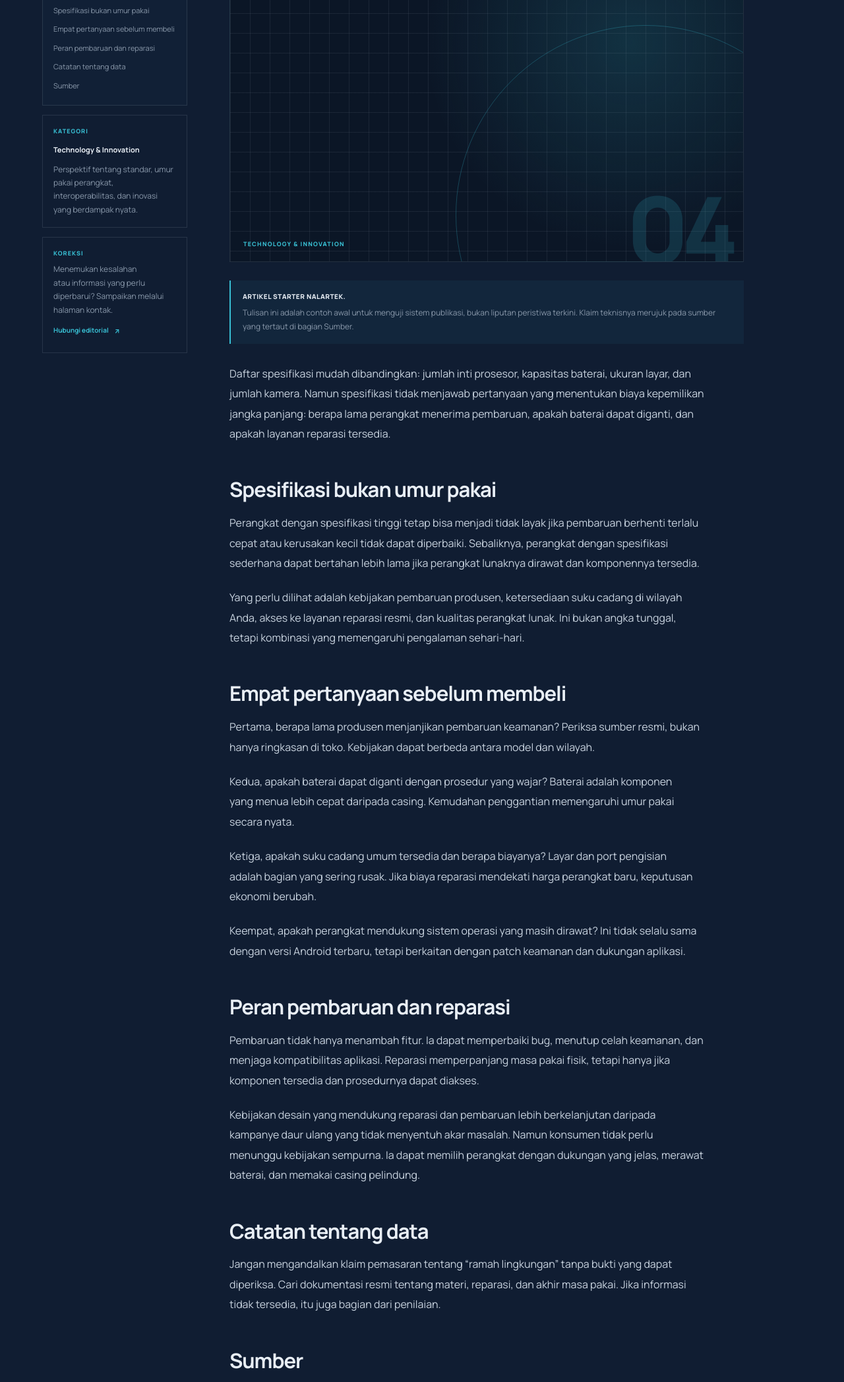
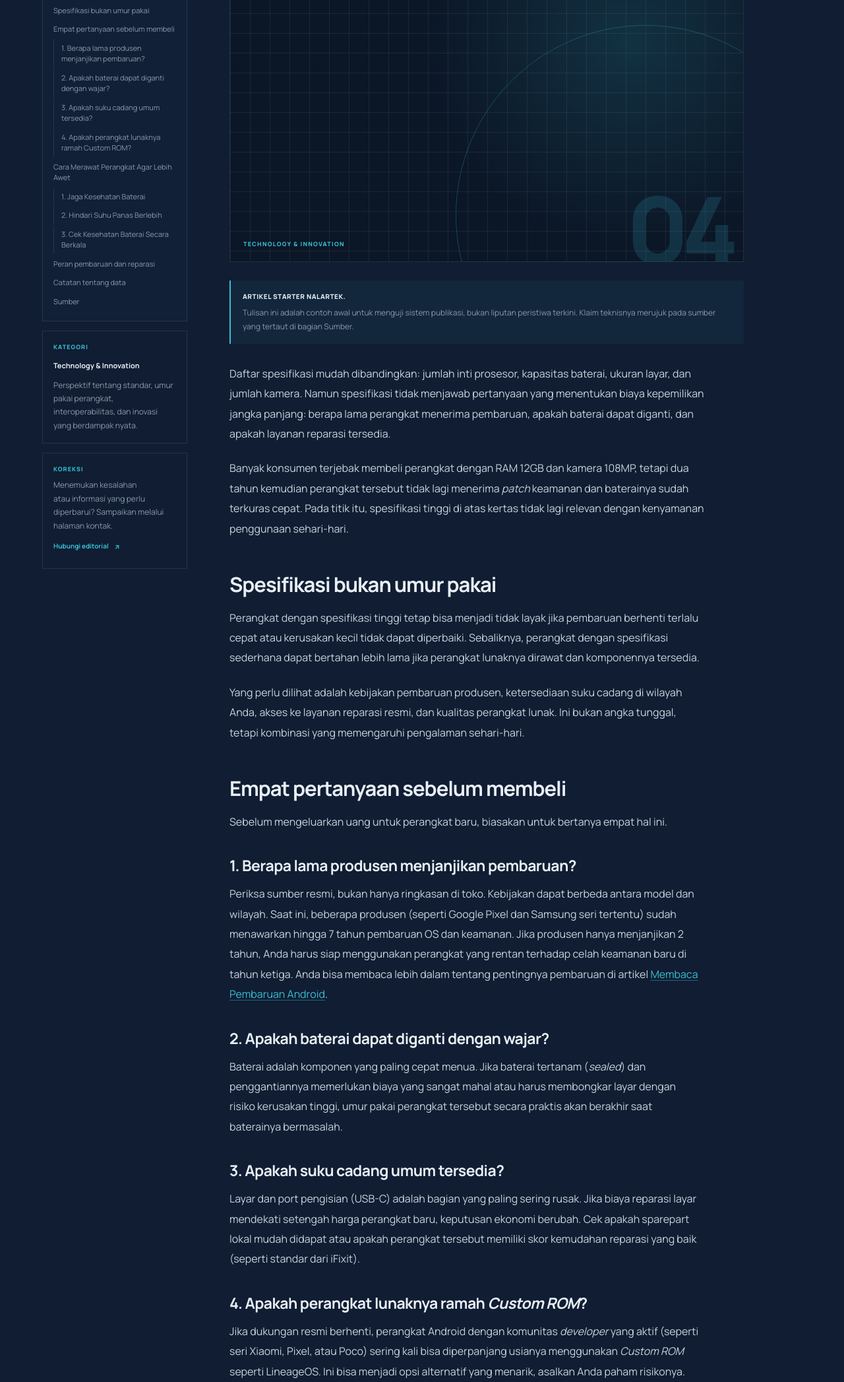
Before and after one commit to nalartek/nalartek, an Astro site: page /articles/umur-pakai-perangkat in a window 1280 px wide. Shown: the part 706-2800 px from the top of the page at 66% size. Built offline with nearby package versions, Linux system fonts and the light colour scheme; Astro itself is replaced by a stand-in of ours.

Commit message:
feat: expand device lifespan article and add battery health tips

```diff
--- a/src/content/articles/umur-pakai-perangkat.md
+++ b/src/content/articles/umur-pakai-perangkat.md
@@ -3,6 +3,7 @@ title: "Umur Pakai Perangkat: Membaca Lebih dari Spesifikasi"
 description: "Spesifikasi di atas kertas tidak menentukan berapa lama perangkat berguna. Dukungan pembaruan, reparasi, dan ketersediaan suku cadang adalah bagian dari keputusan."
 slug: "umur-pakai-perangkat"
 pubDate: 2026-10-28
+updatedDate: 2026-11-14
 author: "NalarTek Editorial"
 category: "technology-innovation"
 tags:
@@ -14,6 +15,8 @@ starter: true
 
 Daftar spesifikasi mudah dibandingkan: jumlah inti prosesor, kapasitas baterai, ukuran layar, dan jumlah kamera. Namun spesifikasi tidak menjawab pertanyaan yang menentukan biaya kepemilikan jangka panjang: berapa lama perangkat menerima pembaruan, apakah baterai dapat diganti, dan apakah layanan reparasi tersedia.
 
+Banyak konsumen terjebak membeli perangkat dengan RAM 12GB dan kamera 108MP, tetapi dua tahun kemudian perangkat tersebut tidak lagi menerima *patch* keamanan dan baterainya sudah terkuras cepat. Pada titik itu, spesifikasi tinggi di atas kertas tidak lagi relevan dengan kenyamanan penggunaan sehari-hari.
+
 ## Spesifikasi bukan umur pakai
 
 Perangkat dengan spesifikasi tinggi tetap bisa menjadi tidak layak jika pembaruan berhenti terlalu cepat atau kerusakan kecil tidak dapat diperbaiki. Sebaliknya, perangkat dengan spesifikasi sederhana dapat bertahan lebih lama jika perangkat lunaknya dirawat dan komponennya tersedia.
@@ -22,28 +25,47 @@ Yang perlu dilihat adalah kebijakan pembaruan produsen, ketersediaan suku cadang
 
 ## Empat pertanyaan sebelum membeli
 
-Pertama, berapa lama produsen menjanjikan pembaruan keamanan? Periksa sumber resmi, bukan hanya ringkasan di toko. Kebijakan dapat berbeda antara model dan wilayah.
+Sebelum mengeluarkan uang untuk perangkat baru, biasakan untuk bertanya empat hal ini.
 
-Kedua, apakah baterai dapat diganti dengan prosedur yang wajar? Baterai adalah komponen yang menua lebih cepat daripada casing. Kemudahan penggantian memengaruhi umur pakai secara nyata.
+### 1. Berapa lama produsen menjanjikan pembaruan?
+Periksa sumber resmi, bukan hanya ringkasan di toko. Kebijakan dapat berbeda antara model dan wilayah. Saat ini, beberapa produsen (seperti Google Pixel dan Samsung seri tertentu) sudah menawarkan hingga 7 tahun pembaruan OS dan keamanan. Jika produsen hanya menjanjikan 2 tahun, Anda harus siap menggunakan perangkat yang rentan terhadap celah keamanan baru di tahun ketiga. Anda bisa membaca lebih dalam tentang pentingnya pembaruan di artikel [Membaca Pembaruan Android](/articles/membaca-pembaruan-android/).
 
-Ketiga, apakah suku cadang umum tersedia dan berapa biayanya? Layar dan port pengisian adalah bagian yang sering rusak. Jika biaya reparasi mendekati harga perangkat baru, keputusan ekonomi berubah.
+### 2. Apakah baterai dapat diganti dengan wajar?
+Baterai adalah komponen yang paling cepat menua. Jika baterai tertanam (*sealed*) dan penggantiannya memerlukan biaya yang sangat mahal atau harus membongkar layar dengan risiko kerusakan tinggi, umur pakai perangkat tersebut secara praktis akan berakhir saat baterainya bermasalah.
 
-Keempat, apakah perangkat mendukung sistem operasi yang masih dirawat? Ini tidak selalu sama dengan versi Android terbaru, tetapi berkaitan dengan patch keamanan dan dukungan aplikasi.
+### 3. Apakah suku cadang umum tersedia?
+Layar dan port pengisian (USB-C) adalah bagian yang paling sering rusak. Jika biaya reparasi layar mendekati setengah harga perangkat baru, keputusan ekonomi berubah. Cek apakah sparepart lokal mudah didapat atau apakah perangkat tersebut memiliki skor kemudahan reparasi yang baik (seperti standar dari iFixit).
+
+### 4. Apakah perangkat lunaknya ramah *Custom ROM*?
+Jika dukungan resmi berhenti, perangkat Android dengan komunitas *developer* yang aktif (seperti seri Xiaomi, Pixel, atau Poco) sering kali bisa diperpanjang usianya menggunakan *Custom ROM* seperti LineageOS. Ini bisa menjadi opsi alternatif yang menarik, asalkan Anda paham risikonya.
+
+## Cara Merawat Perangkat Agar Lebih Awet
+
+Membeli perangkat yang tepat hanyalah setengah dari perjuangan. Sisanya bergantung pada cara Anda merawatnya.
+
+### 1. Jaga Kesehatan Baterai
+Baterai Lithium-ion modern tidak suka berada di kondisi ekstrem. Usahakan untuk menjaga persentase baterai di antara **20% hingga 80%**. Hindari membiarkan HP mati total karena kehabisan daya (0%) secara rutin, dan jangan biarkan HP tertancap *charger* semalaman penuh (100%) jika tidak memiliki fitur *Battery Bypass* atau *Adaptive Charging*.
+
+### 2. Hindari Suhu Panas Berlebih
+Panas adalah musuh utama komponen elektronik. Hindari bermain *game* berat sambil mengisi daya, dan jangan meninggalkan HP di dalam mobil yang terparkir di bawah sinar matahari langsung.
+
+### 3. Cek Kesehatan Baterai Secara Berkala
+Pada beberapa perangkat Android, Anda bisa mengecek *Battery Health* melalui Pengaturan > Baterai. Jika menggunakan aplikasi pihak ketiga seperti AccuBattery, Anda bisa melihat berapa kapasitas desain baterai yang tersisa. Jika kapasitas sudah di bawah 80%, pertimbangkan untuk mengganti baterai.
 
 ## Peran pembaruan dan reparasi
 
-Pembaruan tidak hanya menambah fitur. Ia dapat memperbaiki bug, menutup celah keamanan, dan menjaga kompatibilitas aplikasi. Reparasi memperpanjang masa pakai fisik, tetapi hanya jika komponen tersedia dan prosedurnya dapat diakses.
+Kebijakan desain yang mendukung reparasi dan pembaruan lebih berkelanjutan daripada kampanye daur ulang yang tidak menyentuh akar masalah.
 
-Kebijakan desain yang mendukung reparasi dan pembaruan lebih berkelanjutan daripada kampanye daur ulang yang tidak menyentuh akar masalah. Namun konsumen tidak perlu menunggu kebijakan sempurna. Ia dapat memilih perangkat dengan dukungan yang jelas, merawat baterai, dan memakai casing pelindung.
+Di Eropa, regulasi *Ecodesign for Sustainable Products Regulation* mulai memaksa produsen untuk menyediakan suku cadang dan panduan reparasi. Namun, sebagai konsumen, kita tidak perlu menunggu kebijakan sempurna. Kita dapat memilih perangkat dengan dukungan yang jelas (seperti yang tersertifikasi *Android Enterprise Recommended*), merawat baterai, dan memakai casing pelindung.
 
 ## Catatan tentang data
 
-Jangan mengandalkan klaim pemasaran tentang “ramah lingkungan” tanpa bukti yang dapat diperiksa. Cari dokumentasi resmi tentang materi, reparasi, dan akhir masa pakai. Jika informasi tidak tersedia, itu juga bagian dari penilaian.
+Jangan mengandalkan klaim pemasaran tentang "ramah lingkungan" tanpa bukti yang dapat diperiksa. Cari dokumentasi resmi tentang materi, reparasi, dan akhir masa pakai. Jika informasi tidak tersedia, itu juga bagian dari penilaian.
+
+Perangkat yang awet bukan hanya menghemat uang Anda, tetapi juga mengurangi limbah elektronik (e-waste) yang saat ini menjadi masalah global yang sangat serius.
 
 ## Sumber
 
 - [Implementing the Ecodesign for Sustainable Products Regulation](https://green-forum.ec.europa.eu/implementing-ecodesign-sustainable-products-regulation_en)
 - [Android Enterprise recommended requirements](https://www.android.com/enterprise/recommended/requirements/)
 - [Android update dan dukungan perangkat](https://source.android.com/docs/core/ota)
-
-Artikel starter ini bersifat edukatif dan bukan rekomendasi merek atau model tertentu.
```
